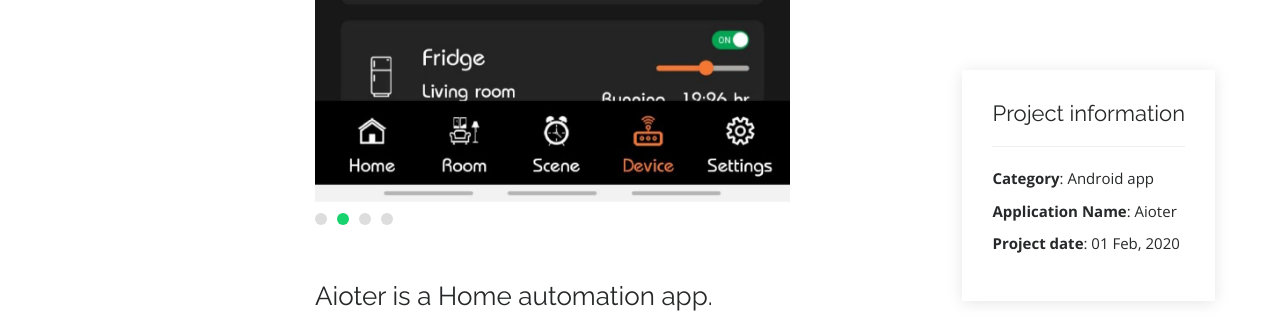
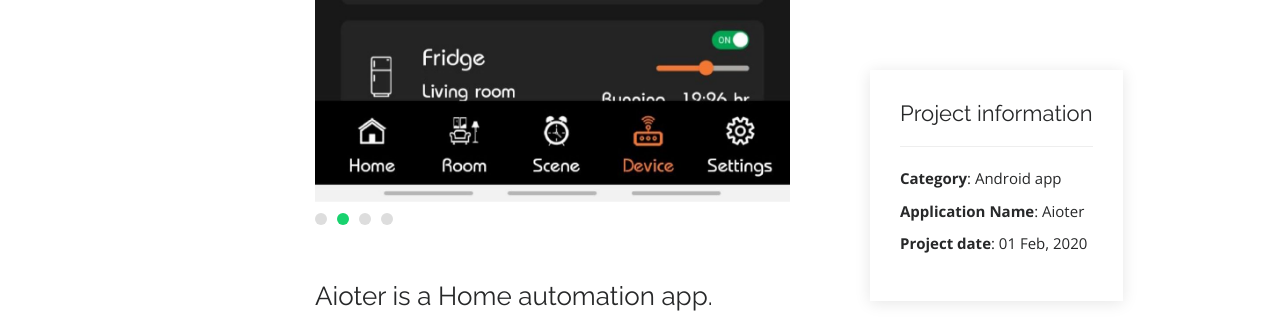
Before and after one commit to rohit050713/RohitJaiswal, a plain HTML site: page portfolio-details.html in a window 1280 px wide. Shown: the part 894-1223 px from the top of the page. Drawn offline with nearby package versions, Linux system fonts and the light colour scheme.

Commit message:
portfolio8

```diff
--- a/assets/css/style.css
+++ b/assets/css/style.css
@@ -996,7 +996,7 @@ section {
   position: absolute;
   right: 0;
   bottom: -70px;
-  margin-right: 50px;
+  margin-right: 15%;
   background: #fff;
   box-shadow: 0px 2px 15px rgba(0, 0, 0, 0.1);
   z-index: 2;
```
